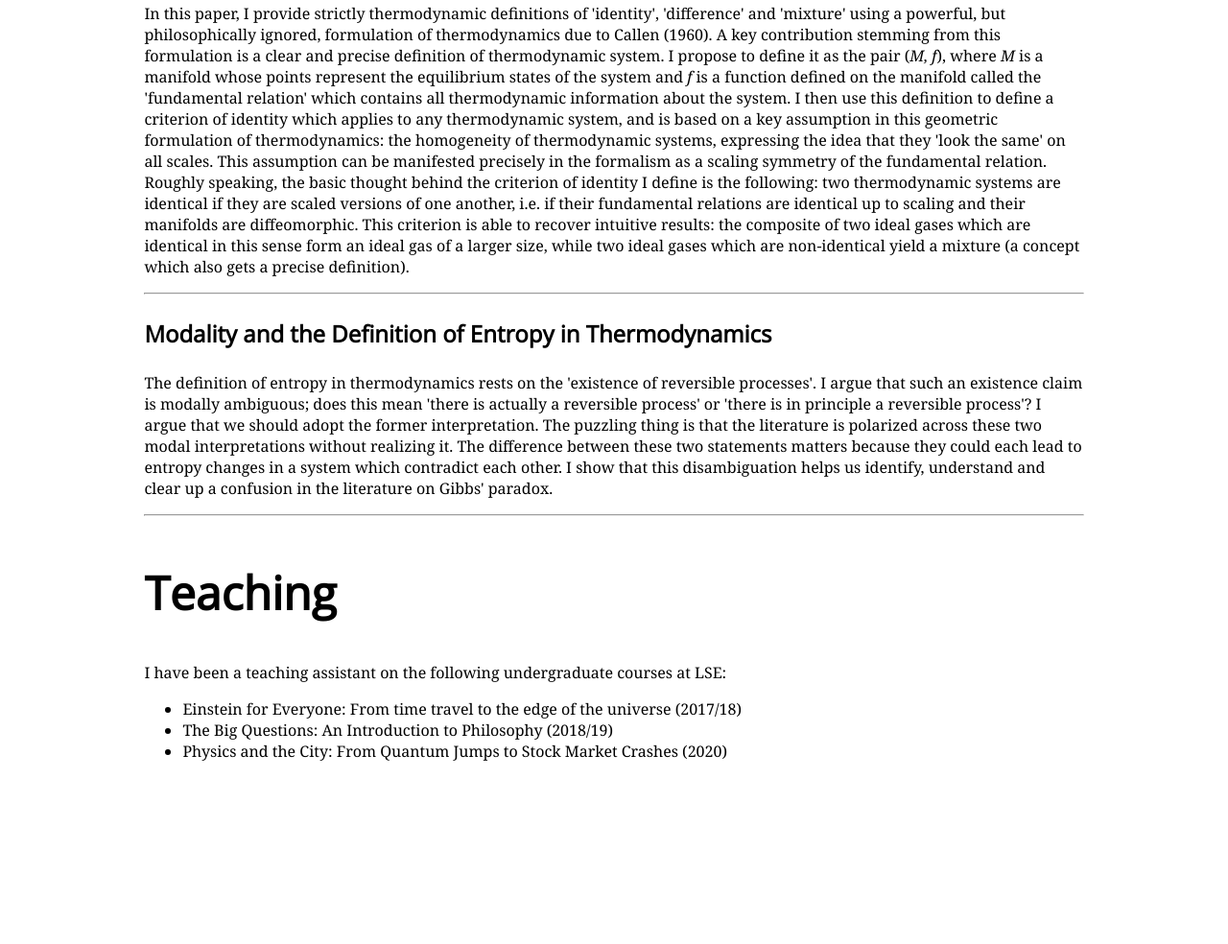
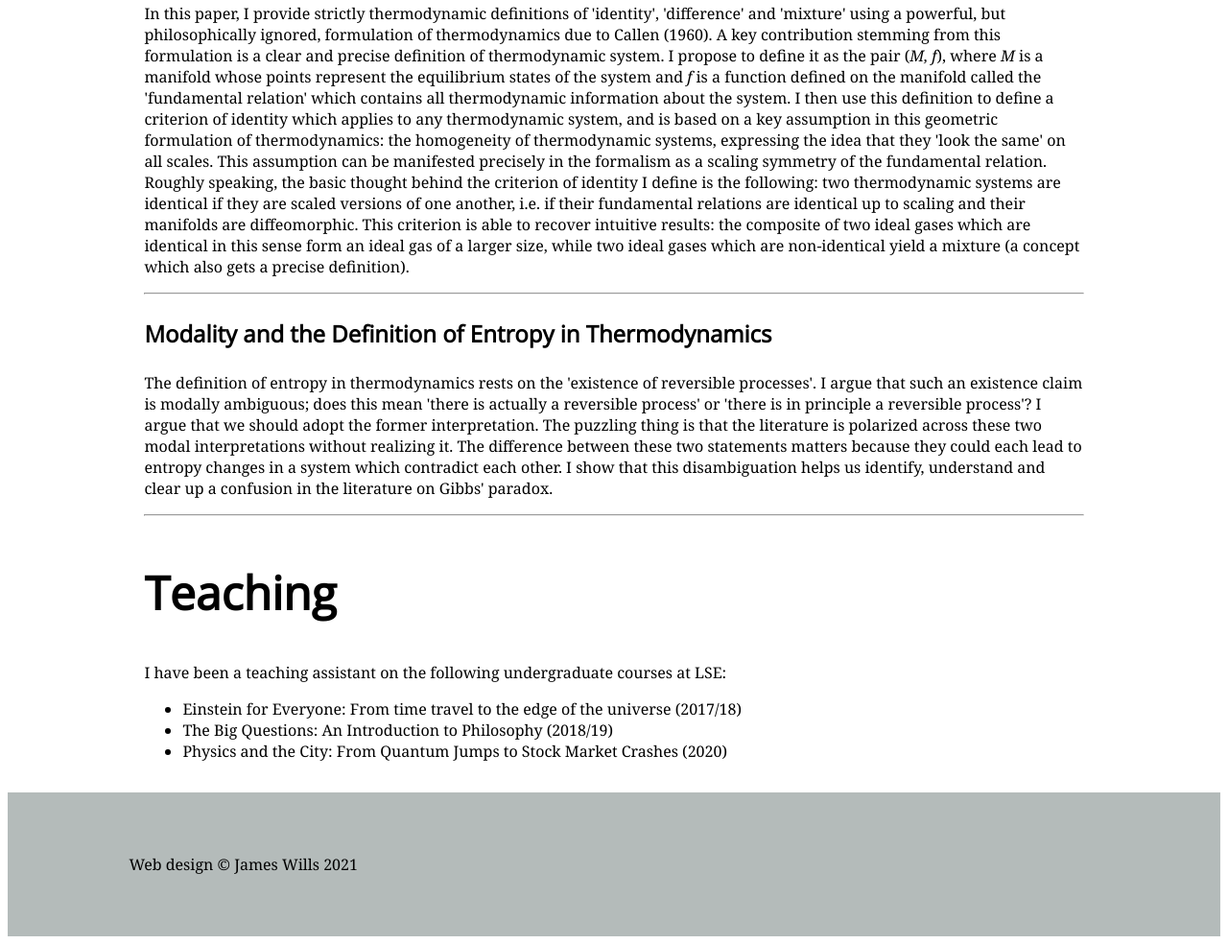
Before and after one commit to jamesjwills/jamesjwills.github.io, a plain HTML site: page index.html in a window 1280 px wide. Shown: the part 919-1903 px from the top of the page at 96% size. Before the commit the page ends 1745 px from the top, so only its background shows below. Drawn offline with nearby package versions, Linux system fonts and the light colour scheme; a web font is replaced by a local one.

Commit message:
add footer

```diff
--- a/index.html
+++ b/index.html
@@ -76,6 +76,7 @@
 
 
         <footer>
+            <p>Web design &copy; James Wills 2021</p>
 
         </footer>
     </body>
--- a/resources/css/style.css
+++ b/resources/css/style.css
@@ -24,7 +24,7 @@ html {
       font-family: Georgia, 'Times New Roman', Times, serif;
   }
 
-  header {
+  header, footer {
       display: block;
       height: auto;
       background-color: rgb(180, 187, 186);
```
